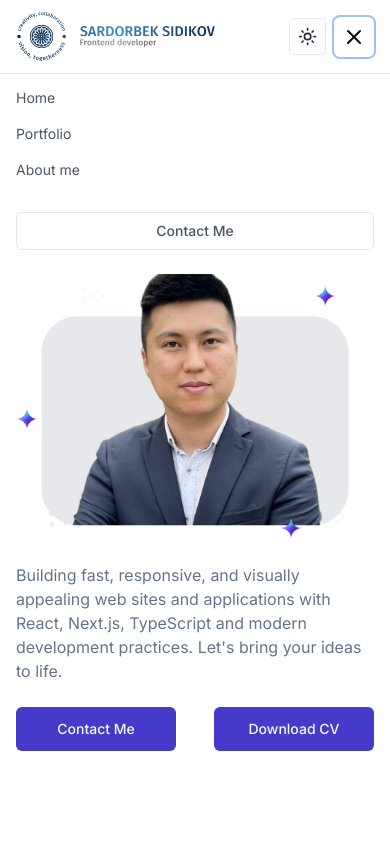
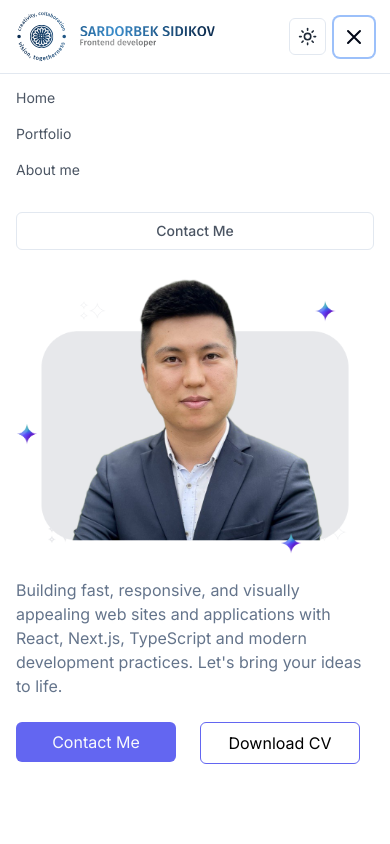
Before and after one commit to ssidikov/portfolio, a Next.js app: page / in a window 390 px wide. Both pictures are taken after a click on the button "Toggle menu". Shown: the top 844 px of the page. Built offline with nearby package versions, Linux system fonts and the light colour scheme.

Commit message:
Update button styles in Header and Hero components for improved visibility and consistency

```diff
--- a/components/Header.tsx
+++ b/components/Header.tsx
@@ -52,19 +52,19 @@ export default function Header() {
         } absolute top-16 left-0 w-full md:static md:flex md:w-auto  md:mt-0 pb-4 md:pb-0 mt-4 md:flex-row md:gap-6 md:items-center md:justify-center bg-background md:bg-transparent`}>
         <Link
           href='/#home'
-          className='block px-4 py-2 text-sm hover:text-primary transition-colors md:inline text-gray-600 dark:text-gray-300 dark:hover:text-blue-500'
+          className='block px-4 py-2 text-sm hover:text-primary transition-colors md:inline text-gray-600 dark:text-gray-300 dark:hover:text-indigo-500'
           onClick={() => setMenuOpen(false)}>
           Home
         </Link>
         <Link
           href='/#portfolio'
-          className='block px-4 py-2 text-sm hover:text-primary transition-colors md:inline text-gray-600 dark:text-gray-300 dark:hover:text-blue-500'
+          className='block px-4 py-2 text-sm hover:text-primary transition-colors md:inline text-gray-600 dark:text-gray-300 dark:hover:text-indigo-500'
           onClick={() => setMenuOpen(false)}>
           Portfolio
         </Link>
         <Link
           href='/#about'
-          className='block px-4 py-2 text-sm hover:text-primary transition-colors md:inline text-gray-600 dark:text-gray-300 dark:hover:text-blue-500'
+          className='block px-4 py-2 text-sm hover:text-primary transition-colors md:inline text-gray-600 dark:text-gray-300 dark:hover:text-indigo-500'
           onClick={() => setMenuOpen(false)}>
           About me
         </Link>
@@ -75,7 +75,7 @@ export default function Header() {
             href='/#contact'
             className='block px-4 py-2 text-sm hover:text-primary transition-colors md:inline text-gray-600 dark:text-gray-300 mt-4 md:mt-0'
             onClick={() => setMenuOpen(false)}>
-            <button className='w-full md:w-auto px-4 py-2 text-sm font-medium bg-transparent border rounded-md  hover:bg-gray-100 dark:hover:bg-gray-800 focus:outline-none focus:ring-2 focus:ring-blue-500 focus:ring-offset-2'>
+            <button className='w-full md:w-auto px-4 py-2 text-sm font-medium bg-transparent border rounded-md  hover:bg-gray-100 dark:hover:bg-gray-800 focus:outline-none focus:ring-2 focus:ring-indigo-500 focus:ring-offset-2'>
               Contact Me
             </button>
           </Link>
@@ -85,7 +85,7 @@ export default function Header() {
       {/* Contact and dark theme on large screens */}
       <div className='hidden md:flex items-center gap-4'>
         <Link href='/#contact'>
-          <button className='px-4 py-2 text-sm font-medium bg-transparent border rounded-md  hover:bg-gray-100 dark:hover:bg-gray-800 focus:outline-none focus:ring-2 focus:ring-blue-500 focus:ring-offset-2'>
+          <button className='px-4 py-2 text-sm font-medium bg-transparent border rounded-md  hover:bg-gray-100 dark:hover:bg-gray-800 focus:outline-none focus:ring-2 focus:ring-indigo-500 focus:ring-offset-2'>
             Contact Me
           </button>
         </Link>
--- a/components/Hero.tsx
+++ b/components/Hero.tsx
@@ -1,12 +1,11 @@
 import Image from 'next/image'
 import Link from 'next/link'
-import { Button } from '@/components/ui/button'
 
 export default function Hero() {
   return (
     <section className='pt-9 md:pt-32 container mx-auto px-4 grid md:grid-cols-2 gap-8 items-center'>
       <div className='space-y-6 py-20'>
-        <h1 className='text-4xl md:text-5xl/[1.2] font-bold'>
+        <h1 className='text-4xl md:text-5xl/[1.2] font-bold leading-tight'>
           <span className='text-primary'>Developer </span>of Modern <br />
           <span className='text-primary'> Web </span>Experiences
         </h1>
@@ -15,31 +14,27 @@ export default function Hero() {
             <Image
               src='/Sardorbek-Sidikov.png'
               alt='Hero image'
-              priority
-              layout='intrinsic'
               width={500}
-              height={100}
+              height={500}
               className='object-cover w-full max-h-screen'
             />
           </div>
         </div>
-        <p className='text-muted-foreground'>
+        <p className='text-muted-foreground max-w-96'>
           Building fast, responsive, and visually appealing web sites and applications with React,
           Next.js, TypeScript and modern development practices. Let's bring your ideas to life.
         </p>
-        <div className='flex flex-row gap-6 justify-between md:justify-start'>
+        <div className='flex flex-row gap-6'>
           <Link href='/#contact'>
-            <Button
-              size='lg'
-              className='bg-primary text-primary-foreground hover:bg-indigo-600 w-40'>
+            <button className='px-6 py-2 bg-indigo-500 rounded-md hover:bg-indigo-600 transition-colors text-primary-foreground w-40'>
               Contact Me
-            </Button>
+            </button>
           </Link>
-          <Button size='lg' className='bg-primary text-primary-foreground hover:bg-indigo-600 w-40'>
+          <button className='px-6 py-2 border text-black dark:text-primary-foreground border-indigo-500 rounded-md hover:bg-indigo-50 dark:hover:bg-indigo-900 transition-colors w-40'>
             <a href='/CV-SIDIKOV.pdf' download='CV-SIDIKOV.pdf'>
               Download CV
             </a>
-          </Button>
+          </button>
         </div>
       </div>
       <div className='relative flex items-center justify-center w-full h-auto'>
@@ -47,10 +42,8 @@ export default function Hero() {
           <Image
             src='/Sardorbek-Sidikov.png'
             alt='Hero image'
-            priority
-            layout='intrinsic'
             width={500}
-            height={100}
+            height={500}
             className='object-cover w-full max-h-screen'
           />
         </div>
```
